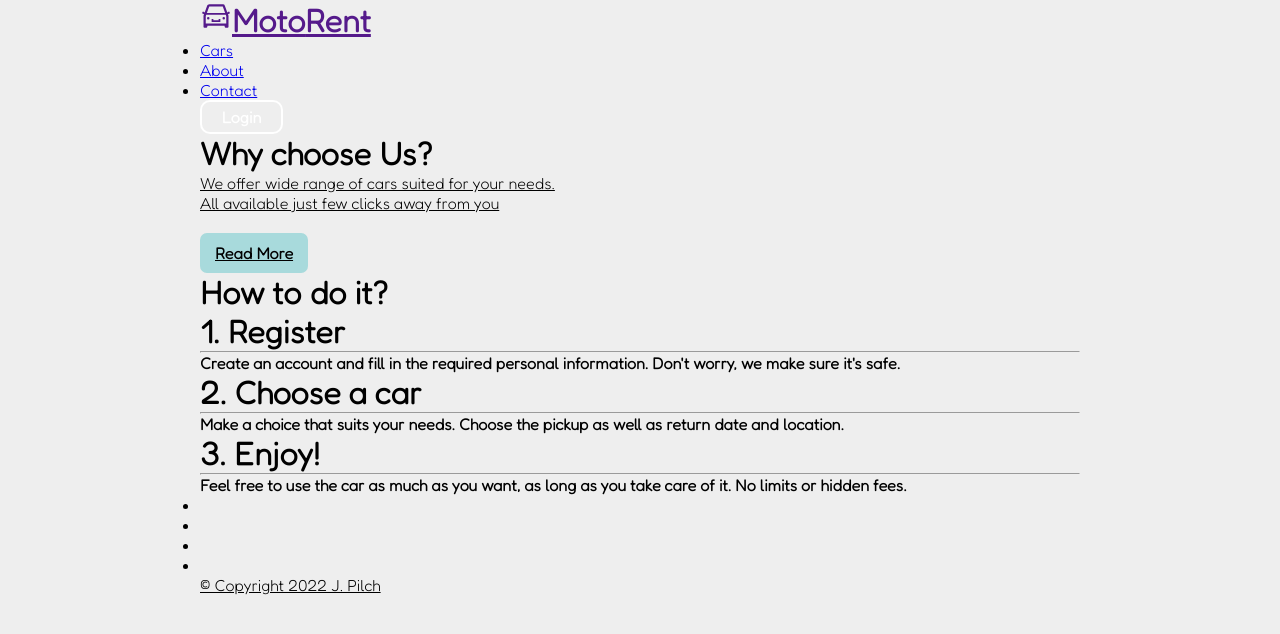
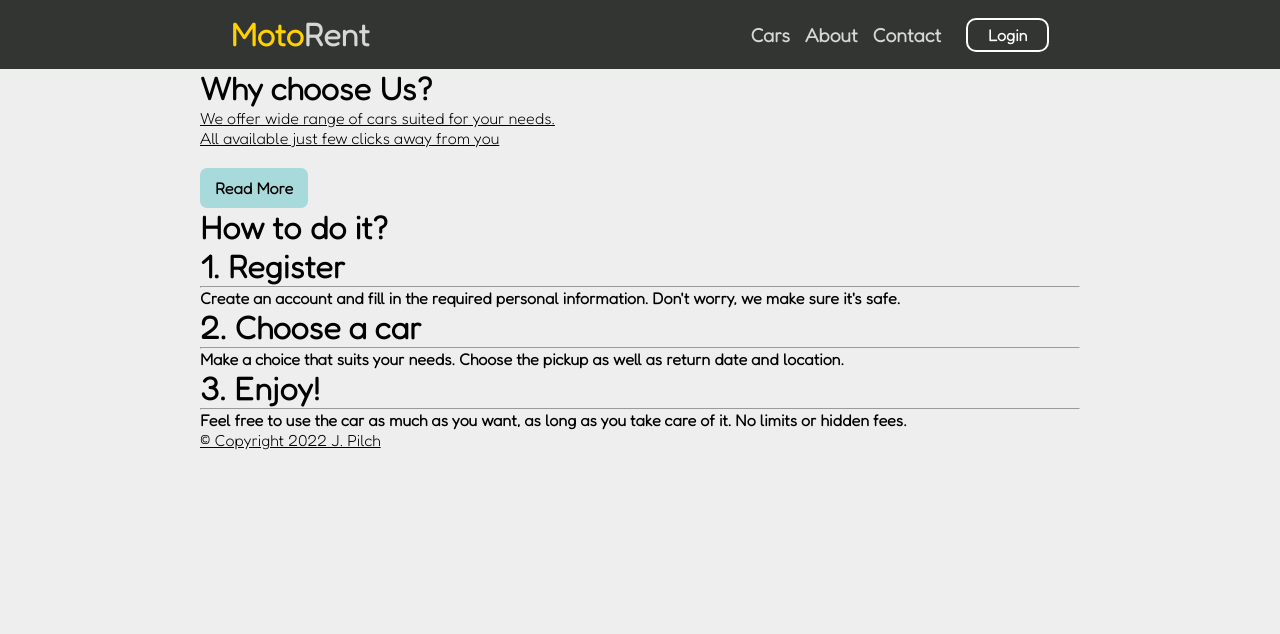
Before and after one commit to jpilch/car-rental, a React (Create React App) app in the folder client/: page / in a window 1280 px wide. Shown: the top 634 px of the page. Built offline with nearby package versions, Linux system fonts and the light colour scheme.

Commit message:
refactor navbar component and styles

```diff
--- a/client/src/components/Navbar.css
+++ /dev/null
@@ -1,62 +0,0 @@
-header {
-    background-color: var(--bg-dark);
-    padding: 10px 0px;
-    width: 100%;
-    position: fixed;
-    z-index: 11;
-}
-
-header .content {
-    color: var(--text-primary);
-    display: flex;
-    justify-content: space-between;
-    align-items: center;
-}
-
-header h1 {
-    font-weight: bolder;
-}
-
-.logo.company-name span {
-    display: flex;
-    align-items: center;
-}
-
-.logo.company-name a {
-    display: flex;
-}
-
-header nav {
-    display: flex;
-    margin: 0px 20px;
-    align-items: center;
-    justify-content: space-between;
-    gap: 40px;
-    font-weight: 600;
-}
-
-header ul {
-    display: flex;
-    align-items: center;
-    justify-content: space-around;
-    gap: 40px;
-}
-
-header ul {
-    list-style: none;
-}
-
-header nav a,
-header .logo a {
-    text-decoration: none;
-    color: var(--text-secondary);
-}
-
-header span {
-    color: #76b6c4;
-}
-
-header nav a:hover {
-    border-bottom: 2px solid #76b6c4;
-    color: #def3f6;
-}
--- a/client/src/components/Navbar.jsx
+++ b/client/src/components/Navbar.jsx
@@ -1,69 +1,34 @@
 import React from "react";
-import {useNavigate, useLocation} from "react-router-dom";
-import Radium from 'radium'
+import {useNavigate} from "react-router-dom";
 import {useContext} from "react";
-import {AiTwotoneCar, AiOutlineCar} from 'react-icons/ai'
 import {AppContext} from "../AppContext";
+import '../css/Navbar.css'
 
 function Navbar() {
 	const {user} = useContext(AppContext)
 
 	const navigate = useNavigate()
 
-	const accountButtonStyle = {
-		padding: '5px 20px',
-		borderRadius: '10px',
-		border: '2px solid #fff',
-		color: '#fff',
-		fontSize: '1rem',
-		fontWeight: 'bold',
-		backgroundColor: 'rgba(0,0,0,0)',
-		transitionProperty: 'background-color, color',
-		transitionDuration: '0.25s',
-		transitionTimingFunction: 'ease-out',
-		':hover': {
-			cursor: 'pointer',
-			backgroundColor: 'rgba(255, 255, 255, 1)',
-			color: '#000'
-		}
-	}
-
 	return (
-		<header id="navbar">
-			<div className="content">
-				<div className="logo company-name">
-					<h1>
-						<a href="" onClick={() => navigate('/')}>
-
-							<span>
-              <AiOutlineCar/>Moto
-            </span>
-							Rent
-						</a>
-					</h1>
+		<header>
+				<div>
+					<h1><a href="" onClick={() => navigate('/')}><span >Moto</span>Rent</a></h1>
 				</div>
 				<nav>
 					<ul>
-						<li>
-							<a href="#" onClick={() => navigate('/cars')}>Cars</a>
-						</li>
-						<li>
-							<a href="#">About</a>
-						</li>
-						<li>
-							<a href="#">Contact</a>
-						</li>
+						<li><a className={'link'} onClick={() => navigate('/cars')}>Cars</a></li>
+						<li><a className={'link'}>About</a></li>
+						<li><a className={'link'}>Contact</a></li>
 						<button
-							style={accountButtonStyle}
+							id='account-button'
 							onClick={() => navigate(user ? '/account' : 'login')}
 						>
 							{user ? 'My Account' : 'Login'}
 						</button>
 					</ul>
 				</nav>
-			</div>
 		</header>
 	);
 }
 
-export default Radium(Navbar)
+export default Navbar
--- /dev/null
+++ b/client/src/css/Navbar.css
@@ -0,0 +1,60 @@
+header {
+    height: 8h;
+    padding: 15px 40px;
+    background-color: var(--clr-dark);
+    display: flex;
+    justify-content: space-around;
+    align-items: center;
+    color: var(--text-primary);
+    font-weight: bold;
+}
+
+span {
+    color: var(--clr-highlight);
+}
+
+ul {
+    list-style: none;
+    display: flex;
+    justify-content: space-around;
+    align-items: center;
+    gap: 15px;
+    font-size: 1.2rem
+}
+
+a {
+    text-decoration: none;
+    color: var(--clr-light);
+}
+
+.link {
+    transition-property: color;
+    transition-duration: var(--duration-short);
+    transition-timing-function: ease-in-out;
+}
+
+.link:hover {
+    cursor: pointer;
+    color: var(--clr-highlight);
+}
+
+#account-button {
+    padding: 5px 20px;
+    margin-left: 10px;
+    border-radius: 10px;
+    border: 2px solid #fff;
+    color: #fff;
+    font-size: 1rem;
+    font-weight: bold;
+    background: transparent;
+    transition-property: background-color, color, border-color;
+    transition-duration: 0.25s;
+    transition-timing-function: ease-out;
+}
+
+#account-button:hover {
+    cursor: pointer;
+    background-color: var(--clr-highlight);
+    color: var(--clr-dark);
+    border-color: var(--clr-dark)
+}
```
Also changed, not shown: 1 other file (tests, documents, lock files or other folders).
